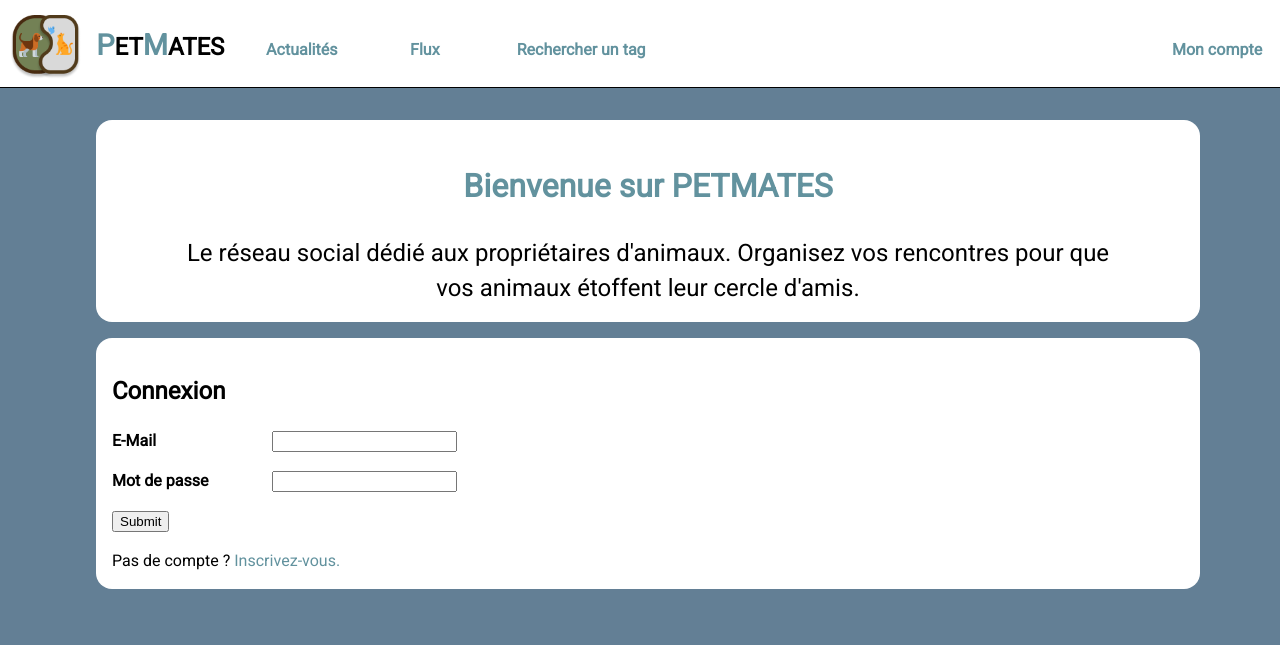
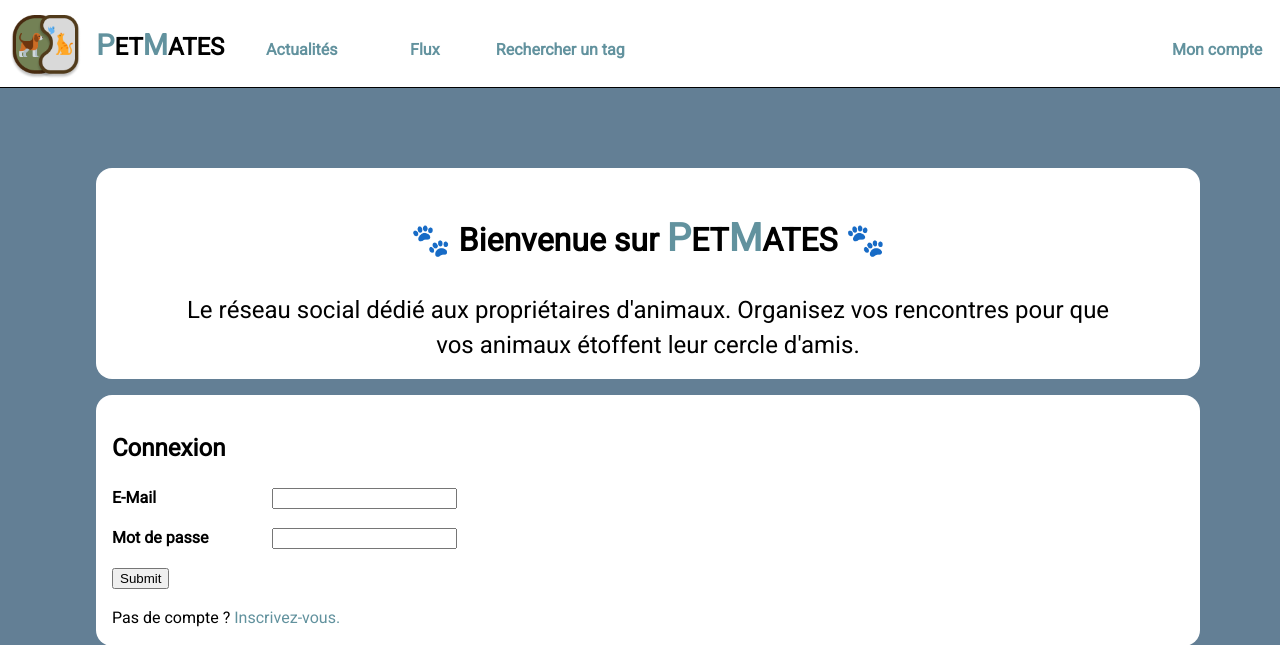
Before and after one commit to GaetanSourisse/PetMates_social_network, a PHP site: page /login.php in a window 1280 px wide. Shown: the top 645 px of the page. Run offline with PHP 8.4, Linux system fonts and the light colour scheme; a user stored in the database is signed in; data comes from the database, SQL or seed files in the repository.

Commit message:
fignolage css

```diff
--- a/header.php
+++ b/header.php
@@ -36,11 +36,11 @@
     <nav id="user">
         <a href="#">Mon compte</a>
         <ul>
-            <li><a href="settings.php?user_id=<?php echo $_SESSION['connected_id'] ?>">Paramètres</a></li>
-            <li><a href="wall.php?user_id=<?php echo $_SESSION['connected_id'] ?>">Mon profil</a></li>
+            <li><a href="settings.php?user_id=<?php echo $_SESSION['connected_id'] ?>">⚙️ Paramètres</a></li>
+            <li><a href="wall.php?user_id=<?php echo $_SESSION['connected_id'] ?>">👤 Mon profil</a></li>
             <li>
                 <a>
-                    <form action="login.php" method="post"><button name="déconnexion">Se déconnecter</button></form>
+                    <form action="login.php" method="post"><button name="déconnexion">💔 Se déconnecter</button></form>
                 </a>
             </li>
         </ul>
--- a/login.php
+++ b/login.php
@@ -17,8 +17,8 @@ session_start();
     <div id="wrapper">
 
         <main>
-            <article>
-                <h2 class="bienvenue">Bienvenue sur PETMATES</h2>
+            <article class="welcome">
+                <h2 class="bienvenue">🐾 Bienvenue sur <strong>P</strong>ET<strong>M</strong>ATES 🐾</h2>
                 <p class="accroche">Le réseau social dédié aux propriétaires d'animaux. Organisez vos rencontres pour
                     que vos animaux
                     étoffent leur cercle d'amis.</p>
--- a/style.css
+++ b/style.css
@@ -27,7 +27,6 @@ body>header #menu {
     display:flex;
     width:30%;
     align-items: stretch;
-    /* border-left: 1px solid #99b; */
 }
 
 body>header #menu h1{
@@ -46,7 +45,6 @@ body>header #menu a{
     padding-top:2.4em;
     padding-left: 2em;
     font-weight:600;
-    /* border-right: 1px solid #99b; */
 }
 
 body>header ul{
@@ -55,7 +53,6 @@ body>header ul{
 
 body>header #tags a{
    font-weight: 600;
-   padding-left: 2.6em;
    padding-top: 0.4em;
 }
 
@@ -293,7 +290,6 @@ body>header #tags .deroulant:hover {
 }
 
 .bienvenue {
-    color: #62929E;
     font-size: xx-large;
     text-align: center;
 }
@@ -333,3 +329,12 @@ h4 {
     height: 6em;
     width: 40em;
 }
+
+.welcome{
+    margin-top: 3em;
+}
+
+.bienvenue strong{
+    font-size: 1.2em;
+    color: #62929E;
+}
```
